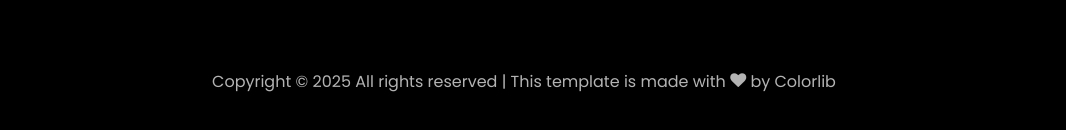
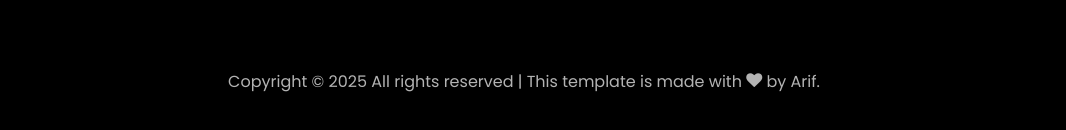
Before and after one commit to MD786Arif/MD786Arif.github.io, a plain HTML site: page index.html in a window 1280 px wide. Shown: the part 5528-5658 px from the top of the page, without its empty margins (116-1182 px from the left). Drawn offline with Linux system fonts and the light colour scheme; animation ran at ten frames a second; files whose address does not match are found by name.

Commit message:
Update index.html

```diff
--- a/index.html
+++ b/index.html
@@ -709,8 +709,9 @@
 					<p><!-- Link back to Colorlib can't be removed. Template is licensed under CC BY 3.0. -->
 						Copyright &copy;
 						<script>document.write(new Date().getFullYear());</script> All rights reserved | This template
-						is made with <i class="icon-heart color-danger" aria-hidden="true"></i> by <a
-							href="https://colorlib.com" target="_blank">Colorlib</a>
+						is made with <i class="icon-heart color-danger" aria-hidden="true"></i> by
+						<a
+							href="#" target="_blank">Arif.</a>
 						<!-- Link back to Colorlib can't be removed. Template is licensed under CC BY 3.0. -->
 					</p>
 				</div>
```
